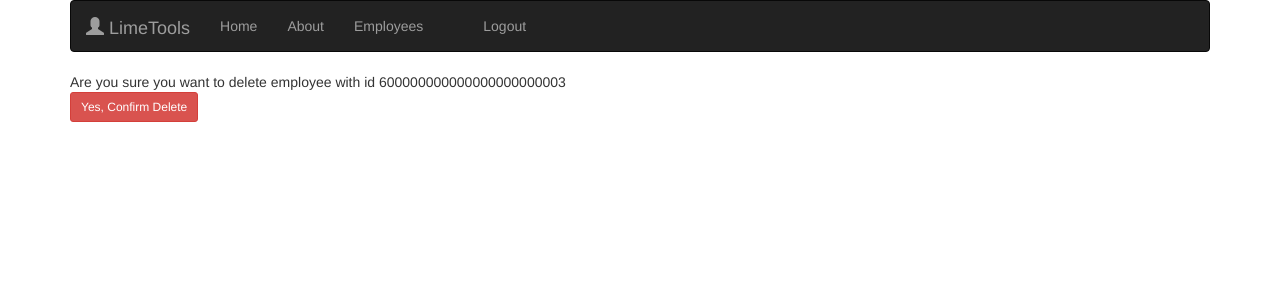
After one commit to bipinasoft/cts-node-training, a Node server app: page /employees/600000000000000000000003/delete in a window 1280 px wide. The commit adds this page. Shown: the top 300 px of the page. Run offline with Node 20, Linux system fonts and the light colour scheme; some libraries are stand-ins or nearby versions.

Commit message:
added creation deletion stuffs

```diff
--- a/limetools-mongo/app.js
+++ b/limetools-mongo/app.js
@@ -1,18 +1,26 @@
-const express = require('express');
-const expressLayouts = require('express-ejs-layouts');
-const mongoose = require('mongoose');
+var express = require('express');
+var expressLayouts = require('express-ejs-layouts');
+var mongoose = require('mongoose');
+var bodyParser = require('body-parser')
 
-
-const app = express();
+var app = express();
 app.set('view engine', 'ejs');
 app.use(expressLayouts);
 app.use(express.static('./public'));
 
-const config = require('./config/config.json')[app.get('env')];
+var config = require('./config/config.json')[app.get('env')];
 mongoose.connect(config.MONGODB_URI);
 mongoose.Promise = global.Promise;
 
-const PORT_NO = process.env.PORT || 3000;
+var PORT_NO = process.env.PORT || 3000;
+
+
+//configuring middlewares
+// parse application/x-www-form-urlencoded
+app.use(bodyParser.urlencoded({ extended: false }))
+// parse application/json
+app.use(bodyParser.json())
+
 
 //setting up routes
 require('./routes')(app);
--- a/limetools-mongo/controllers/employees-controller.js
+++ b/limetools-mongo/controllers/employees-controller.js
@@ -21,17 +21,33 @@ function getEmployeeById(req, res) {
         console.log(result);
         res.render('employees/details', { employee: result });
     }).catch(function(err) {
-        console.log('Error ');
+        console.log('Error in fetching employee');
         res.send('Error occured');
     });
 }
 
+function showCreateForm(req, res) {
+    console.log('Show create form');
+    res.render('employees/create');
+}
+
 function createEmployee(req, res) {
-    res.send('Create Employee');
+    console.log('Body : ', req.body);
+    var employee = new EmployeeModel(req.body);
+    employee.save().then(function(result) {
+        res.redirect('/employees/' + result.id);
+    }).catch(function(err) {
+        res.render('employees/create');
+    });
 }
 
 function updateEmployee() {
     res.send('Delete Employee');
+}
+
+function showDeleteConfirmation(req, res) {
+    var employeeId = req.params.id;
+    res.render('employees/delete', { employeeId: employeeId });
 }
 
 function deleteEmployee() {
@@ -42,7 +58,10 @@ module.exports = {
     getEmployees: getEmployees,
     getEmployeeById: getEmployeeById,
 
+    showCreateForm: showCreateForm,
+
     createEmployee: createEmployee,
     updateEmployee: updateEmployee,
-    deleteEmployee: deleteEmployee
+    deleteEmployee: deleteEmployee,
+    showDeleteConfirmation: showDeleteConfirmation
 };
--- a/limetools-mongo/models/employee.js
+++ b/limetools-mongo/models/employee.js
@@ -1,11 +1,11 @@
-const mongoose = require('mongoose');
+var mongoose = require('mongoose');
 
-const EmployeeSchema = new mongoose.Schema({
+var EmployeeSchema = new mongoose.Schema({
     emp_no: Number,
     first_name: String,
     last_name: String
 });
 
-const EmployeeModel = mongoose.model('Employee', EmployeeSchema);
+var EmployeeModel = mongoose.model('Employee', EmployeeSchema);
 
 module.exports = EmployeeModel;
--- a/limetools-mongo/package.json
+++ b/limetools-mongo/package.json
@@ -9,6 +9,7 @@
   "author": "LP Shivan",
   "license": "ISC",
   "dependencies": {
+    "body-parser": "^1.17.2",
     "ejs": "^2.5.6",
     "express": "^4.15.3",
     "faker": "^4.1.0",
--- a/limetools-mongo/routes/employees-router.js
+++ b/limetools-mongo/routes/employees-router.js
@@ -4,9 +4,15 @@ const employeesRouter = express.Router();
 
 const employeesController = require('../controllers/employees-controller');
 
+// create related stuffs
+employeesRouter.get('/employees/create', employeesController.showCreateForm);
+employeesRouter.post('/employees/create', employeesController.createEmployee);
+
 employeesRouter.get('/employees', employeesController.getEmployees);
 employeesRouter.get('/employees/:id', employeesController.getEmployeeById);
 employeesRouter.post('/employees', employeesController.createEmployee);
 
+employeesRouter.get('/employees/:id/delete', employeesController.showDeleteConfirmation);
+employeesRouter.post('/employees/:id/delete', employeesController.deleteEmployee);
 
 module.exports = employeesRouter;
--- a/limetools-mongo/routes/index.js
+++ b/limetools-mongo/routes/index.js
@@ -1,7 +1,7 @@
-const employeesRouter = require('./employees-router');
-const departmentsRouter = require('./departments-router');
+var employeesRouter = require('./employees-router');
+var pagesRouter = require('./pages-router');
 
 module.exports = function(app) {
     app.use(employeesRouter);
-    app.use(departmentsRouter);
+    app.use(pagesRouter);
 };
--- /dev/null
+++ b/limetools-mongo/views/employees/delete.ejs
@@ -0,0 +1,4 @@
+Are you sure you want to delete employee with id <%= employeeId %>
+<form action="/employees/<%=employeeId%>/delete" method="post">
+    <input type="submit" class="btn btn-sm btn-danger" value="Yes, Confirm Delete" />
+</form>
--- a/limetools-mongo/views/employees/details.ejs
+++ b/limetools-mongo/views/employees/details.ejs
@@ -2,9 +2,9 @@
     Employee Details
 </h3>
 
+Emp No : <%= employee.emp_no %>
+<br>
 First Name : <%= employee.first_name %>
 <br>
 Last Name : <%= employee.last_name %>
 <br>
-Gender: <%= employee.gender %>
-<br>
--- a/limetools-mongo/views/layout.ejs
+++ b/limetools-mongo/views/layout.ejs
@@ -13,7 +13,7 @@
     <link rel="stylesheet" href="/css/styles.css">
 
 </head>
-<body>
+<body class="container">
 
     <header>
         <nav class="navbar navbar-inverse" role="navigation">
--- /dev/null
+++ b/limetools-mongo/views/pages/about.ejs
@@ -0,0 +1,2 @@
+<h3>About Limetools</h3>
+A simple ERP tool based on Node.js
--- /dev/null
+++ b/limetools-mongo/views/pages/home.ejs
@@ -0,0 +1,5 @@
+<div class="jumbotron">
+    <h3>
+        Welcome to the homepage of Limetools
+    </h3>
+</div>
```
Also changed, not shown: limetools-mongo/routes/departments-router.js (deleted, +0 -11 lines), limetools-mongo/routes/pages-router.js (added, +13 -0 lines), limetools-mongo/seed.js (+7 -6 lines), limetools-mongo/views/employees/create.ejs (added, +21 -0 lines).
